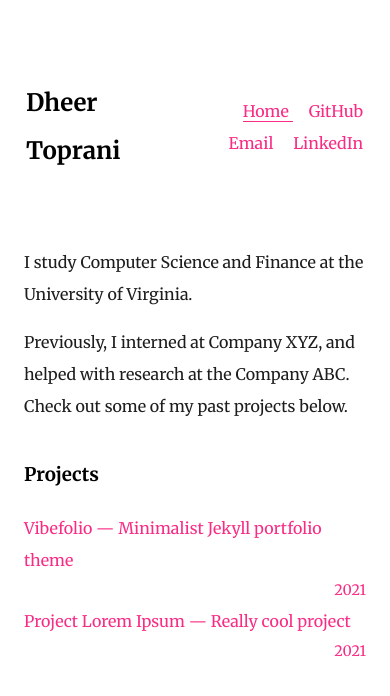
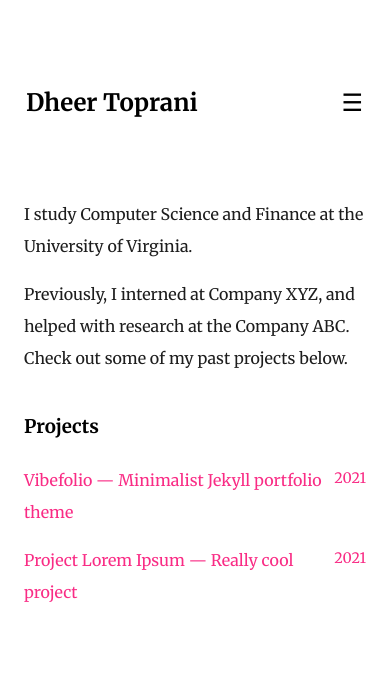
Before and after one commit to dheerkt/vibefolio, a Jekyll site: the page built from index.md, in a window 390 px wide. Shown: the top 696 px of the page. Built offline with Jekyll 4.4.1, drawn with Linux system fonts in a browser that asks for light colours.

Commit message:
Improved responsiveness through HTML and CSS. Need to add JS navbar for mobile

```diff
--- a/_includes/header.html
+++ b/_includes/header.html
@@ -2,7 +2,8 @@
     <table>
         <tr>
             <td class="logo"><a href="{{ site.url }}"><h2>{{ site.title }}</h2></a></td>
-            <td>{% include navigation.html %}</td>
+            <td class="desktop-nav">{% include navigation.html %}</td>
+            <td class="mobile-nav">&#9776;</td>
         </tr>
     </table>
 </header>
--- a/_includes/projects.html
+++ b/_includes/projects.html
@@ -5,7 +5,7 @@
     {% for proj in projs %}
     <li>
         <a {% if proj.link %} href="{{ proj.link }}" {% else %} href="{{ proj.url }}" {% endif %}>
-            <span class="desc">{{ proj.title }} &mdash; {{ proj.brief }}</span>
+            <span class="desc">{{ proj.title }} &mdash; <span class="desc-brief">{{ proj.brief }}</span></span>
             <span class="year">{{ proj.yyyymm | slice: 0, 4 }}</span>
         </a>
     </li>
--- a/assets/css/style.css
+++ b/assets/css/style.css
@@ -28,6 +28,10 @@ header {
 
 header table {
 	width: 100%;
+}
+
+header table tr td.mobile-nav {
+	display: none;
 }
 
 .logo {
@@ -84,3 +88,27 @@ ul.projects li a span.year {
 	float: right;
 	font-size: 0.9em;
 }
+
+/* Handle mobile styling below */
+@media only screen and (max-width: 600px) {
+	header table tr td.desktop-nav {
+		display: none;
+	}
+
+	header table tr td.mobile-nav {
+		display: table-cell;
+		font-size: 1.5em;
+		text-align: right;
+	}
+
+	header table tr td.mobile-nav:hover {
+		font-weight: bold;
+		color: #F92C85;
+	}
+
+	ul.projects li a span.desc {
+		display: block;
+		max-width: 90%;
+		margin-bottom: 1em;
+	}
+}
```
Also changed, not shown: _includes/scripts.html (added).
